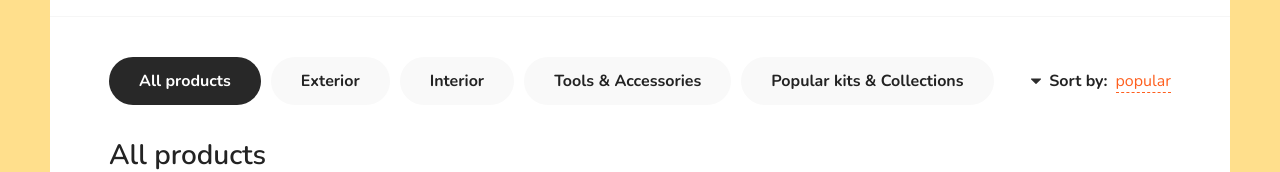
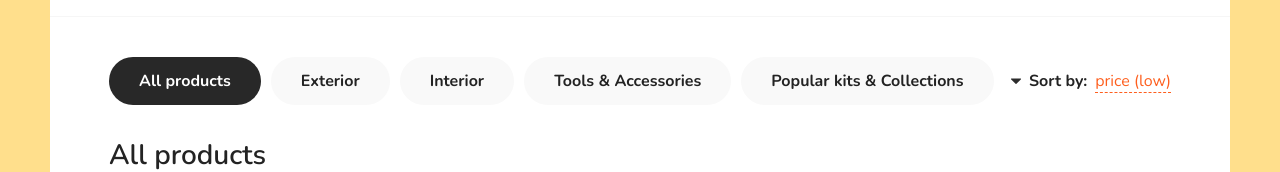
Before and after one commit to BrunoUA96/react-car-detailing-shop, a React (Vite) app: page / in a window 1280 px wide. Shown: the part 168-340 px from the top of the page. Built offline with nearby package versions, Linux system fonts and the light colour scheme; data requests are answered from the project's data file.

Commit message:
add more sort optionals

```diff
--- a/src/components/Sort.jsx
+++ b/src/components/Sort.jsx
@@ -3,7 +3,7 @@ import { useState } from 'react';
 const Sort = ({ sortId, setSortId }) => {
    const [isVisible, setIsVisible] = useState(false);
 
-   const listSortItems = ['popular', 'price', 'alphabet'];
+   const listSortItems = ['price (low)', 'price (high)', 'alphabet (a-z)', 'alphabet (z-a)'];
 
    return (
       <div className="sort">
```
